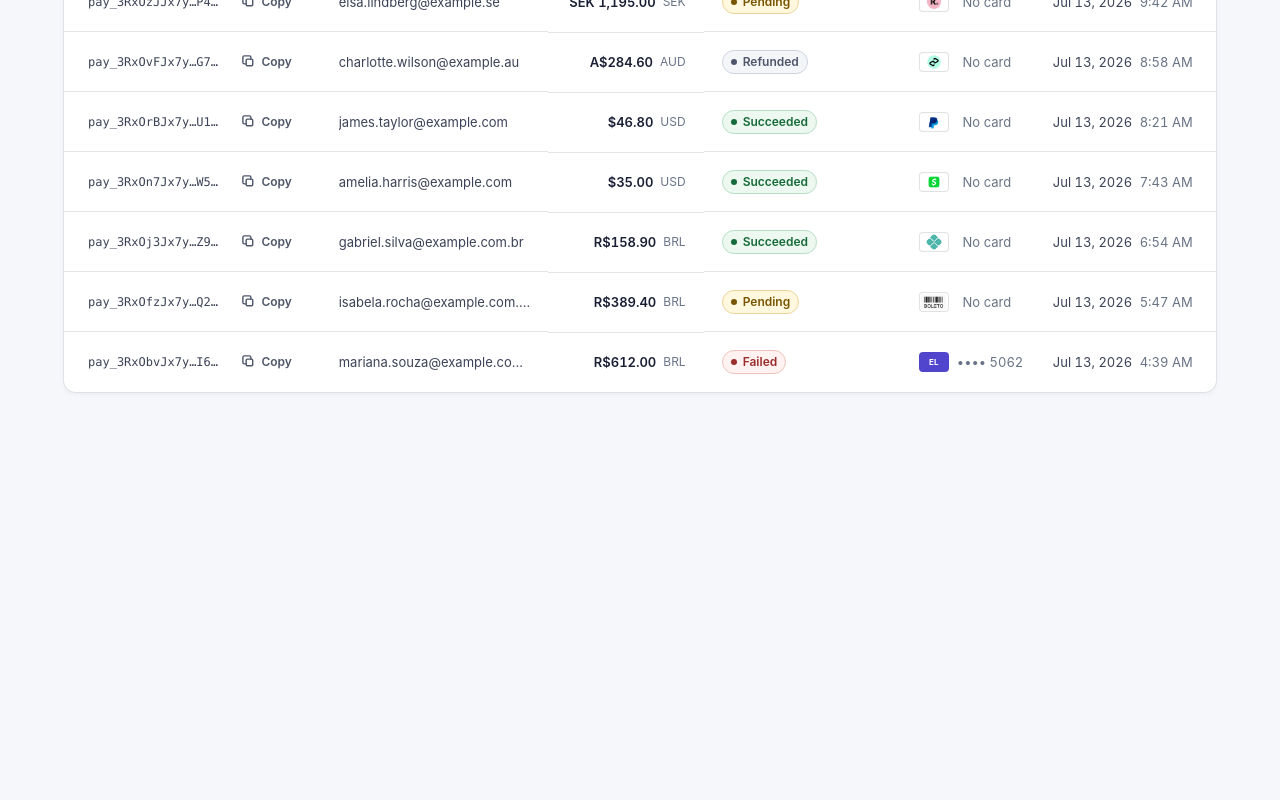
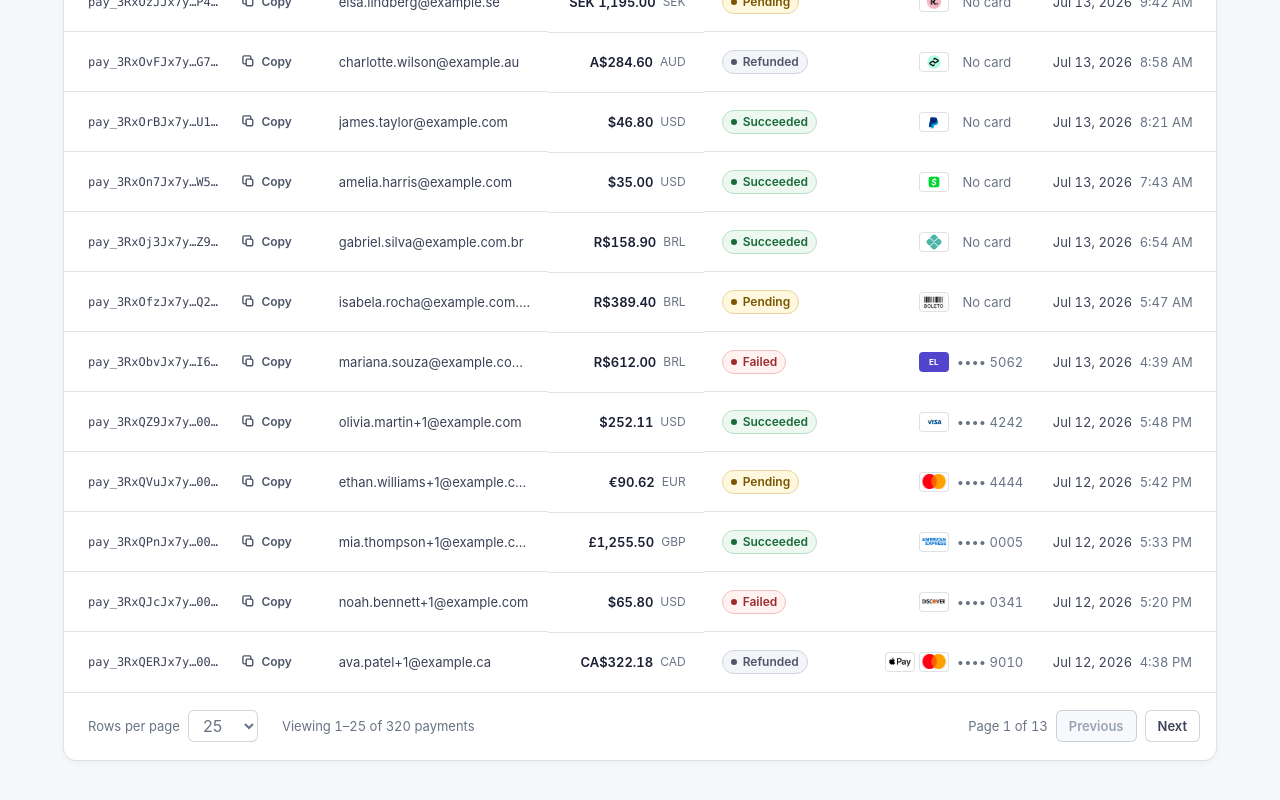
Before and after one commit to brunomestanza/chargeblast-fe-interview, an Angular app: page / in a window 1280 px wide. Shown: the part 1010-1810 px from the top of the page. Before the commit the page ends 1466 px from the top, so only its background shows below. Built offline with nearby package versions, Linux system fonts and the light colour scheme.

Commit message:
feat: add pagination

```diff
--- a/src/app/app.ts
+++ b/src/app/app.ts
@@ -2,7 +2,7 @@ import { Component, signal } from '@angular/core';
 import { Payment } from './payments-table/payment';
 import { PaymentsTable } from './payments-table/payments-table';
 
-const INITIAL_PAYMENTS: readonly Payment[] = [
+const PAYMENT_TEMPLATES: readonly Payment[] = [
   {
     id: 'pay_3RxQZ9Jx7yL2kA4fB8mD',
     customer: 'olivia.martin@example.com',
@@ -261,6 +261,38 @@ const INITIAL_PAYMENTS: readonly Payment[] = [
   },
 ];
 
+const PAYMENT_HISTORY_BATCHES = 16;
+const MILLISECONDS_PER_DAY = 24 * 60 * 60 * 1000;
+
+function addEmailTag(email: string, tag: number): string {
+  const atIndex = email.indexOf('@');
+
+  return atIndex === -1 ? email : `${email.slice(0, atIndex)}+${tag}${email.slice(atIndex)}`;
+}
+
+function createPaymentHistory(): readonly Payment[] {
+  return Array.from({ length: PAYMENT_TEMPLATES.length * PAYMENT_HISTORY_BATCHES }, (_, index) => {
+    const template = PAYMENT_TEMPLATES[index % PAYMENT_TEMPLATES.length];
+    const batch = Math.floor(index / PAYMENT_TEMPLATES.length);
+
+    if (batch === 0) {
+      return template;
+    }
+
+    return {
+      ...template,
+      id: template.id.slice(0, -4) + String(index).padStart(4, '0'),
+      customer: addEmailTag(template.customer, batch),
+      amount: Math.round(template.amount * (1 + batch * 0.0125) * 100) / 100,
+      createdAt: new Date(
+        Date.parse(template.createdAt) - batch * MILLISECONDS_PER_DAY,
+      ).toISOString(),
+    };
+  });
+}
+
+const INITIAL_PAYMENTS = createPaymentHistory();
+
 @Component({
   selector: 'app-root',
   imports: [PaymentsTable],
--- a/src/app/payments-table/payments-table.css
+++ b/src/app/payments-table/payments-table.css
@@ -128,6 +128,79 @@ th:last-child {
   padding-right: 24px;
 }
 
+.pagination,
+.pagination__summary,
+.pagination__navigation,
+.page-size-control {
+  display: flex;
+  align-items: center;
+}
+
+.pagination {
+  justify-content: space-between;
+  width: 100%;
+  min-width: 0;
+  gap: 16px;
+  min-height: 68px;
+  padding: 11px 16px 11px 24px;
+  border-top: 1px solid var(--color-border);
+  color: var(--color-muted);
+  font-size: 13px;
+  line-height: 20px;
+}
+
+.pagination__summary {
+  flex-wrap: wrap;
+  gap: 12px 24px;
+  min-width: 0;
+}
+
+.page-size-control,
+.pagination__navigation {
+  gap: 8px;
+  white-space: nowrap;
+}
+
+.page-size-control select,
+.pagination button {
+  min-height: 32px;
+  border: 1px solid rgba(31, 45, 61, 0.2);
+  border-radius: 6px;
+  background: #ffffff;
+  touch-action: manipulation;
+}
+
+.page-size-control select {
+  min-width: 70px;
+  padding: 0 10px;
+  font-size: 16px;
+  cursor: pointer;
+}
+
+.pagination button {
+  padding: 0 12px;
+  color: #3c4257;
+  cursor: pointer;
+  font-weight: 600;
+}
+
+.pagination button:disabled {
+  color: #9aa3b2;
+  background: #f7f9fc;
+  cursor: not-allowed;
+}
+
+.page-size-control select:focus-visible,
+.pagination button:focus-visible {
+  outline: 2px solid #303750;
+  outline-offset: 2px;
+}
+
+.pagination__page,
+#payments-pagination-range {
+  font-variant-numeric: tabular-nums;
+}
+
 .numeric-column {
   text-align: right;
 }
@@ -148,6 +221,13 @@ th:last-child {
   border: 0;
 }
 
+@media (hover: hover) and (pointer: fine) {
+  .page-size-control select:hover,
+  .pagination button:not(:disabled):hover {
+    background: #f7f9fc;
+  }
+}
+
 @media (max-width: 640px) {
   .payments-panel {
     border-radius: 10px;
@@ -162,4 +242,25 @@ th:last-child {
     font-size: 22px;
     line-height: 28px;
   }
+
+  .pagination {
+    align-items: stretch;
+    flex-direction: column;
+    padding: 12px 16px;
+  }
+
+  .pagination__summary {
+    align-items: flex-start;
+    flex-direction: column;
+    gap: 8px;
+  }
+
+  .pagination__navigation {
+    justify-content: flex-end;
+    width: 100%;
+  }
+
+  .pagination__page {
+    margin-right: auto;
+  }
 }
--- a/src/app/payments-table/payments-table.html
+++ b/src/app/payments-table/payments-table.html
@@ -19,7 +19,7 @@
     aria-describedby="payments-table-instructions"
     tabindex="0"
   >
-    <table>
+    <table id="payments-table">
       <caption class="visually-hidden">
         Recent payments, including customer, amount, status, payment method, and creation time.
       </caption>
@@ -42,7 +42,7 @@
         </tr>
       </thead>
       <tbody>
-        @for (payment of payments(); track payment.id) {
+        @for (payment of paginatedPayments(); track payment.id) {
           <tr
             appPaymentRow
             [payment]="payment"
@@ -55,4 +55,45 @@
       </tbody>
     </table>
   </div>
+
+  <footer class="pagination">
+    <div class="pagination__summary">
+      <div class="page-size-control">
+        <label for="payments-page-size">Rows per page</label>
+        <select
+          id="payments-page-size"
+          aria-controls="payments-table"
+          [value]="pageSize()"
+          (change)="changePageSize($event)"
+        >
+          @for (option of pageSizeOptions; track option) {
+            <option [value]="option">{{ option }}</option>
+          }
+        </select>
+      </div>
+      <p id="payments-pagination-range" aria-live="polite" aria-atomic="true">
+        {{ paginationRangeLabel() }}
+      </p>
+    </div>
+
+    <nav class="pagination__navigation" aria-label="Payments pagination">
+      <span class="pagination__page">Page {{ currentPage() }} of {{ pageCount() }}</span>
+      <button
+        type="button"
+        aria-controls="payments-table"
+        [disabled]="currentPage() === 1"
+        (click)="showPreviousPage()"
+      >
+        Previous
+      </button>
+      <button
+        type="button"
+        aria-controls="payments-table"
+        [disabled]="currentPage() === pageCount()"
+        (click)="showNextPage()"
+      >
+        Next
+      </button>
+    </nav>
+  </footer>
 </section>
--- a/src/app/payments-table/payments-table.ts
+++ b/src/app/payments-table/payments-table.ts
@@ -4,12 +4,24 @@ import {
   DestroyRef,
   afterNextRender,
   computed,
+  effect,
   inject,
   input,
   signal,
+  untracked,
 } from '@angular/core';
 import { Payment } from './payment';
 import { PaymentCopyState, PaymentRow } from './payment-row';
+
+const PAGE_SIZE_OPTIONS = [25, 50, 100] as const;
+const DEFAULT_PAGE_SIZE = PAGE_SIZE_OPTIONS[0];
+const PAGE_SIZE_STORAGE_KEY = 'chargeblast.payments.page-size';
+
+type PageSize = (typeof PAGE_SIZE_OPTIONS)[number];
+
+function isPageSize(value: number): value is PageSize {
+  return value === 25 || value === 50 || value === 100;
+}
 
 @Component({
   selector: 'app-payments-table',
@@ -23,9 +35,32 @@ export class PaymentsTable {
   protected readonly copyState = signal<PaymentCopyState | null>(null);
   protected readonly currentTime = signal<number | null>(null);
   protected readonly timeZone = signal('UTC');
+  protected readonly pageSizeOptions = PAGE_SIZE_OPTIONS;
+  protected readonly pageSize = signal<PageSize>(DEFAULT_PAGE_SIZE);
+  protected readonly currentPage = signal(1);
   protected readonly paymentCountLabel = computed(() => {
     const count = this.payments().length;
     return count === 1 ? '1 payment' : count + ' payments';
+  });
+  protected readonly pageCount = computed(() =>
+    Math.max(1, Math.ceil(this.payments().length / this.pageSize())),
+  );
+  protected readonly paginatedPayments = computed(() => {
+    const startIndex = (this.currentPage() - 1) * this.pageSize();
+    return this.payments().slice(startIndex, startIndex + this.pageSize());
+  });
+  protected readonly paginationRangeLabel = computed(() => {
+    const paymentCount = this.payments().length;
+
+    if (paymentCount === 0) {
+      return 'Viewing 0 of 0 payments';
+    }
+
+    const firstPayment = (this.currentPage() - 1) * this.pageSize() + 1;
+    const lastPayment = Math.min(firstPayment + this.pageSize() - 1, paymentCount);
+    const paymentLabel = paymentCount === 1 ? 'payment' : 'payments';
+
+    return `Viewing ${firstPayment}–${lastPayment} of ${paymentCount} ${paymentLabel}`;
   });
   protected readonly copyAnnouncement = computed(() => {
     const state = this.copyState();
@@ -41,6 +76,15 @@ export class PaymentsTable {
 
   private readonly document = inject(DOCUMENT);
   private readonly destroyRef = inject(DestroyRef);
+  private readonly keepCurrentPageInBounds = effect(() => {
+    const pageCount = this.pageCount();
+
+    untracked(() => {
+      if (this.currentPage() > pageCount) {
+        this.currentPage.set(pageCount);
+      }
+    });
+  });
   private feedbackTimer: ReturnType<typeof setTimeout> | undefined;
   private clockTimer: number | undefined;
 
@@ -69,6 +113,26 @@ export class PaymentsTable {
     }
   }
 
+  protected changePageSize(event: Event): void {
+    const selectedPageSize = Number((event.target as HTMLSelectElement).value);
+
+    if (!isPageSize(selectedPageSize)) {
+      return;
+    }
+
+    this.currentPage.set(1);
+    this.pageSize.set(selectedPageSize);
+    this.storePageSize(selectedPageSize);
+  }
+
+  protected showPreviousPage(): void {
+    this.currentPage.update((page) => Math.max(1, page - 1));
+  }
+
+  protected showNextPage(): void {
+    this.currentPage.update((page) => Math.min(this.pageCount(), page + 1));
+  }
+
   private startBrowserState(): void {
     const browserWindow = this.document.defaultView;
 
@@ -76,9 +140,30 @@ export class PaymentsTable {
       return;
     }
 
+    this.restorePageSize(browserWindow);
     this.timeZone.set(Intl.DateTimeFormat().resolvedOptions().timeZone || 'UTC');
     this.currentTime.set(Date.now());
     this.clockTimer = browserWindow.setInterval(() => this.currentTime.set(Date.now()), 60_000);
+  }
+
+  private restorePageSize(browserWindow: Window): void {
+    try {
+      const storedPageSize = Number(browserWindow.localStorage.getItem(PAGE_SIZE_STORAGE_KEY));
+
+      if (isPageSize(storedPageSize)) {
+        this.pageSize.set(storedPageSize);
+      }
+    } catch {
+      // Browser privacy settings can make localStorage unavailable.
+    }
+  }
+
+  private storePageSize(pageSize: PageSize): void {
+    try {
+      this.document.defaultView?.localStorage.setItem(PAGE_SIZE_STORAGE_KEY, String(pageSize));
+    } catch {
+      // Keep pagination usable when localStorage is unavailable.
+    }
   }
 
   private stopClock(): void {
```
Also changed, not shown: 1 other file (tests, documents, lock files or other folders).
